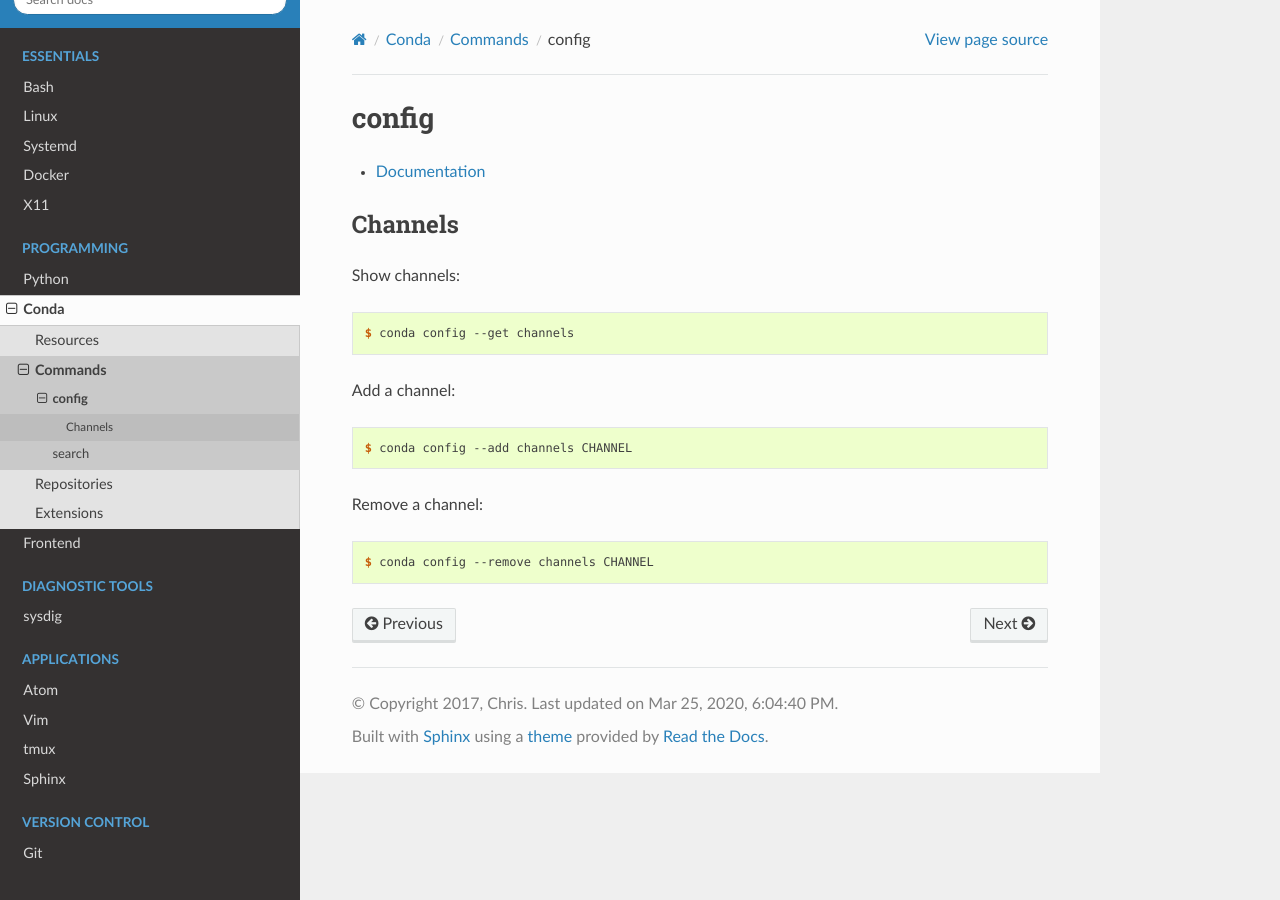
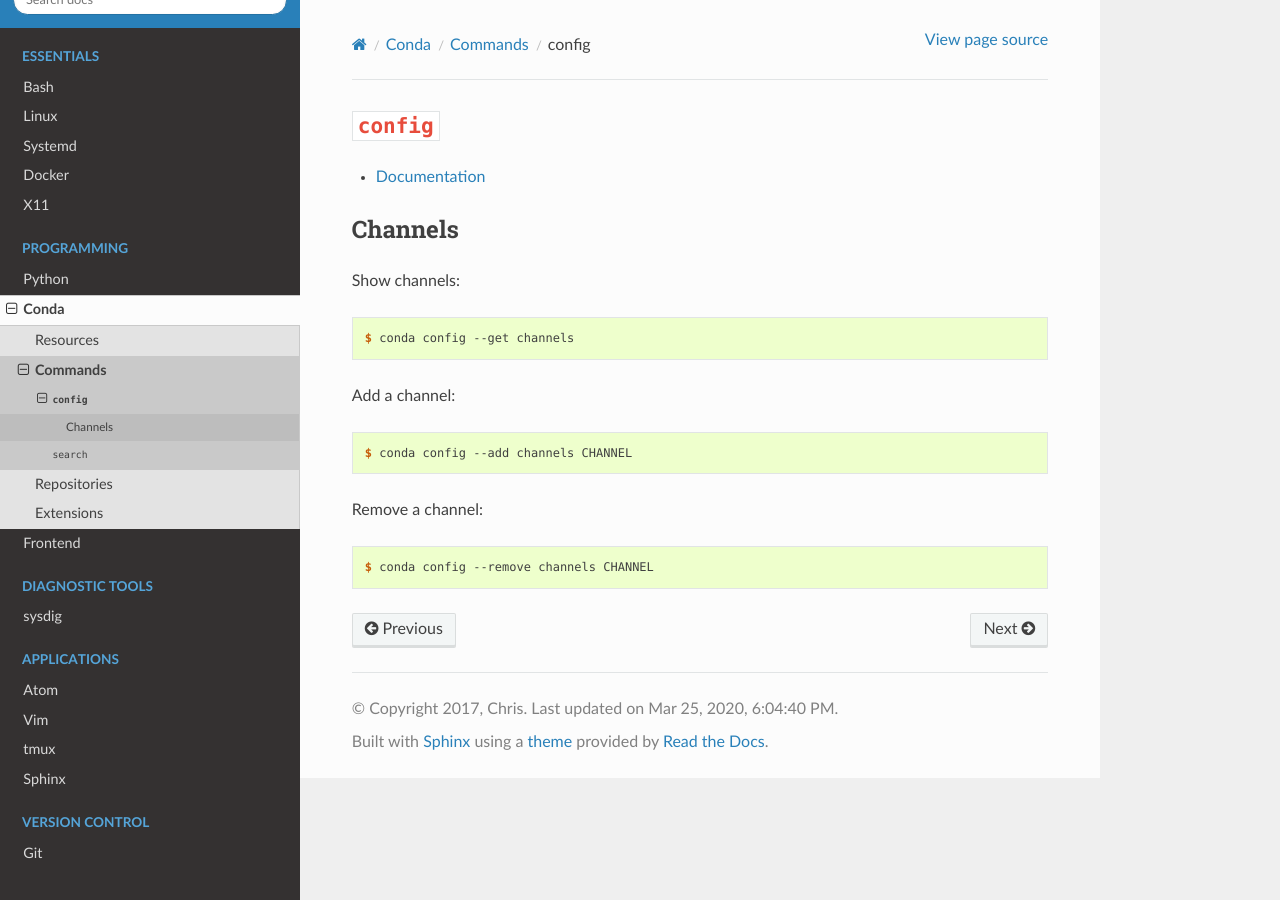
Before and after one commit to heterotopian/technotes, a Sphinx documentation site: the page built from source/conda/command/config.rst, in a window 1280 px wide. Built offline with Sphinx 7.4.7 and the Read the Docs theme 2.0.0, drawn with Linux system fonts in a browser that asks for light colours.

Commit message:
Minor changes

```diff
--- a/source/conda/command/config.rst
+++ b/source/conda/command/config.rst
@@ -1,7 +1,7 @@
 
-======
-config
-======
+==========
+``config``
+==========
 
 .. highlight:: console
 
--- a/source/conda/command/search.rst
+++ b/source/conda/command/search.rst
@@ -1,7 +1,7 @@
 
-======
-search
-======
+==========
+``search``
+==========
 
 .. highlight:: console
 
```
